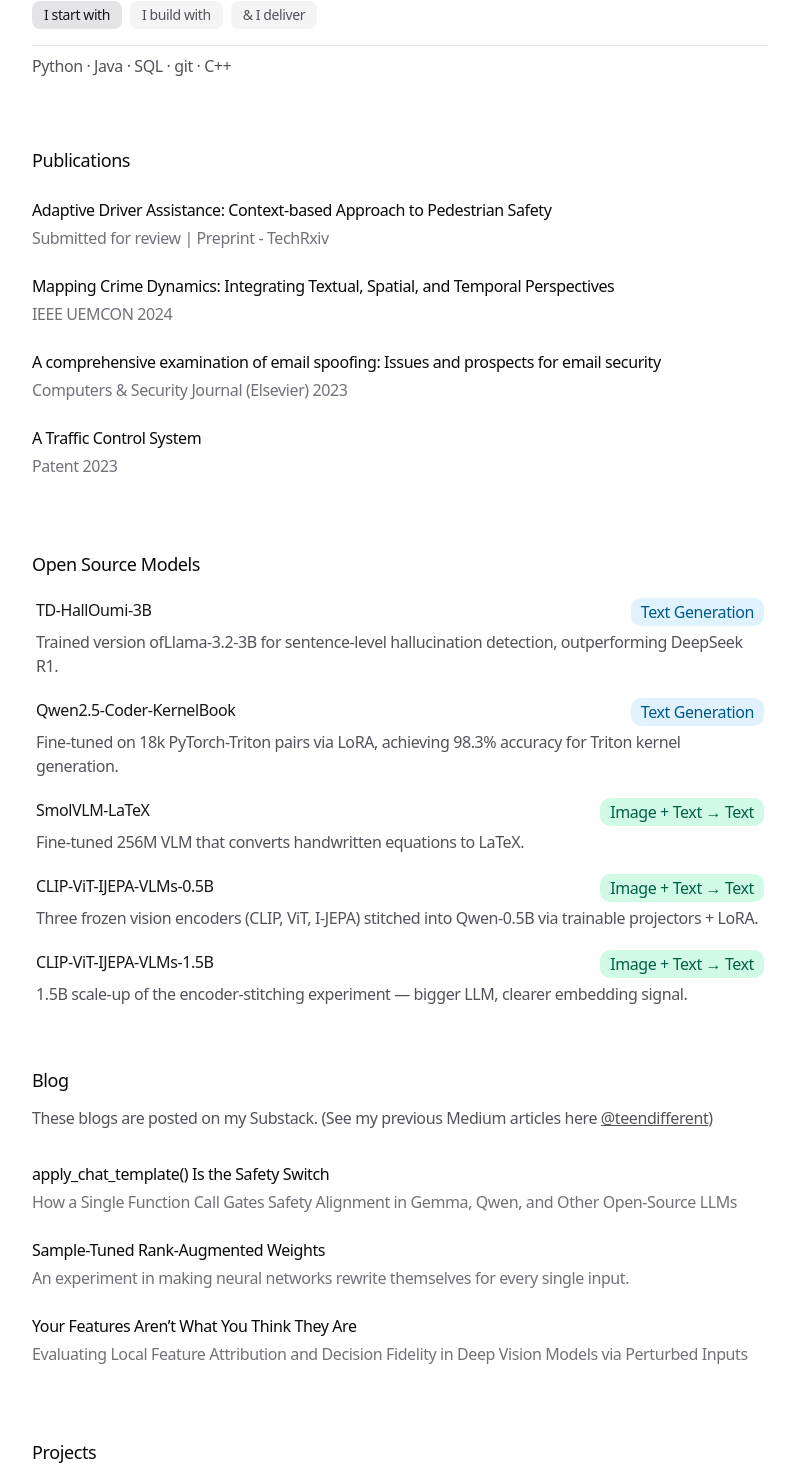
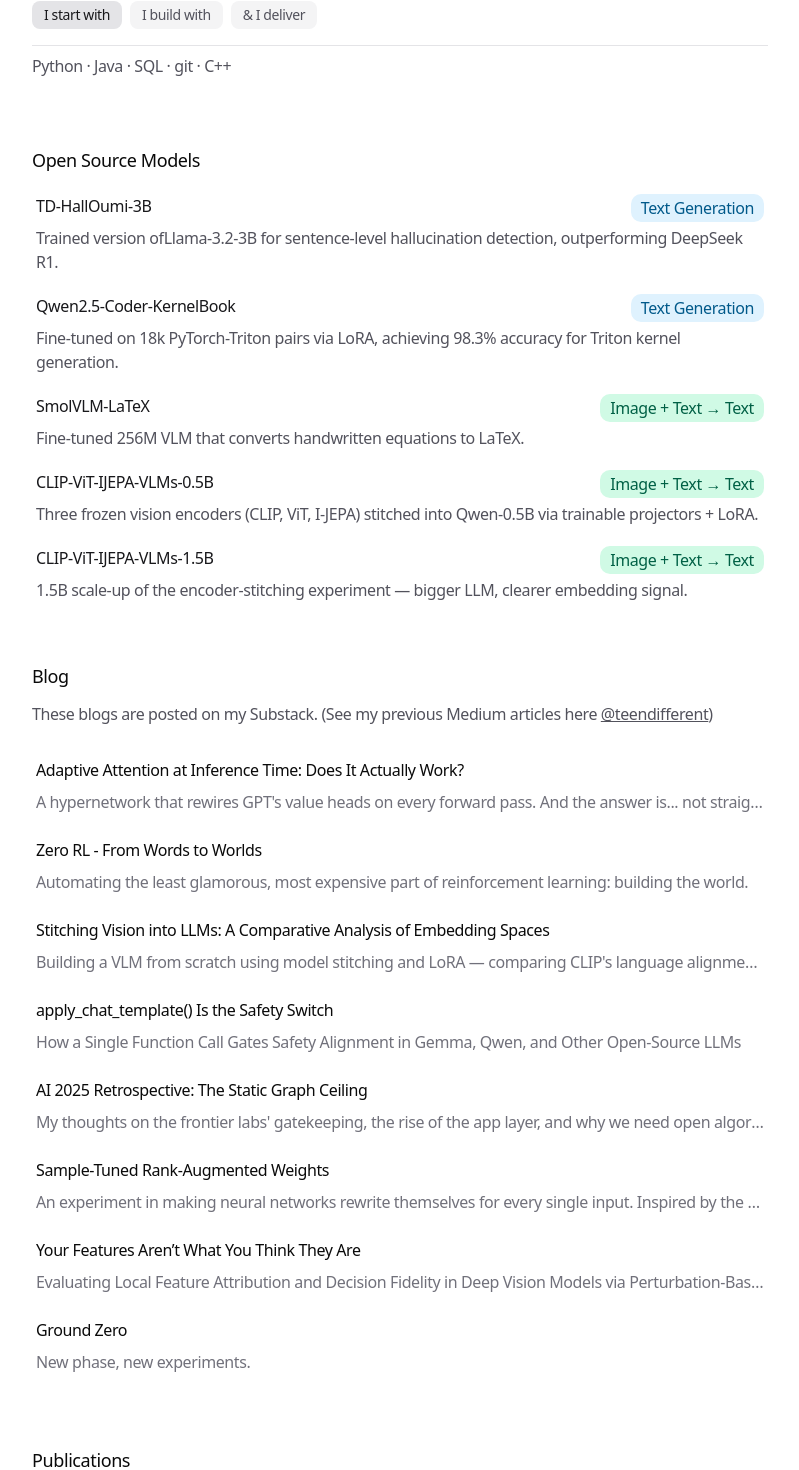
Before and after one commit to REDDITARUN/REDDITARUN.github.io, a Next.js app: page / in a window 1280 px wide. Shown: the part 1305-2775 px from the top of the page, without its empty margins (240-1039 px from the left). Built offline with nearby package versions, Linux system fonts and the light colour scheme.

Commit message:
Update portfolio UI and automate Substack blog sync

```diff
--- a/app/data.ts
+++ b/app/data.ts
@@ -1,3 +1,5 @@
+import generatedBlogPosts from './generated/substack-posts.json'
+
 type Project = {
   name: string
   description: string
@@ -80,7 +82,7 @@
       'Experimental system-wide AI autocomplete that uses Gemini Flash with visual context for smarter, app-agnostic suggestions.',
     read_link: '',
     code_link: 'https://github.com/REDDITARUN/systemcursor',
-    id: 'project17',
+    id: 'project23',
   },
   {
     name: 'DEPTHS - Depth and Proximity Tracking for Human Support',
@@ -402,7 +404,7 @@
   },
 ]
 
-export const BLOG_POSTS: BlogPosts[] = [
+const MANUAL_BLOG_POSTS: BlogPosts[] = [
   {
     title: 'apply_chat_template() Is the Safety Switch',
     description: 'How a Single Function Call Gates Safety Alignment in Gemma, Qwen, and Other Open-Source LLMs',
@@ -422,6 +424,9 @@
     uid: 'blog-1',
   },
 ]
+
+export const BLOG_POSTS: BlogPosts[] =
+  generatedBlogPosts.length > 0 ? generatedBlogPosts : MANUAL_BLOG_POSTS
 
 export const SOCIAL_LINKS: SocialLink[] = [
   {
--- /dev/null
+++ b/app/generated/substack-posts.json
@@ -0,0 +1,50 @@
+[
+  {
+    "title": "Adaptive Attention at Inference Time: Does It Actually Work?",
+    "description": "A hypernetwork that rewires GPT's value heads on every forward pass. And the answer is... not straightforward.",
+    "link": "https://teendifferent.substack.com/p/adaptive-attention-at-inference-time",
+    "uid": "blog-10"
+  },
+  {
+    "title": "Zero RL - From Words to Worlds",
+    "description": "Automating the least glamorous, most expensive part of reinforcement learning: building the world.",
+    "link": "https://teendifferent.substack.com/p/zero-rl-from-words-to-worlds",
+    "uid": "blog-9"
+  },
+  {
+    "title": "Stitching Vision into LLMs: A Comparative Analysis of Embedding Spaces",
+    "description": "Building a VLM from scratch using model stitching and LoRA — comparing CLIP's language alignment vs. I-JEPA's world modeling.",
+    "link": "https://teendifferent.substack.com/p/stitching-vision-into-llms-a-comparative",
+    "uid": "blog-8"
+  },
+  {
+    "title": "apply_chat_template() Is the Safety Switch",
+    "description": "How a Single Function Call Gates Safety Alignment in Gemma, Qwen, and Other Open-Source LLMs",
+    "link": "https://teendifferent.substack.com/p/apply_chat_template-is-the-safety",
+    "uid": "blog-7"
+  },
+  {
+    "title": "AI 2025 Retrospective: The Static Graph Ceiling",
+    "description": "My thoughts on the frontier labs' gatekeeping, the rise of the app layer, and why we need open algorithms, not just open weights.",
+    "link": "https://teendifferent.substack.com/p/ai-2025-retrospective-the-static",
+    "uid": "blog-6"
+  },
+  {
+    "title": "Sample-Tuned Rank-Augmented Weights",
+    "description": "An experiment in making neural networks rewrite themselves for every single input. Inspired by the human brain.",
+    "link": "https://teendifferent.substack.com/p/sample-tuned-rank-augmented-weights",
+    "uid": "blog-5"
+  },
+  {
+    "title": "Your Features Aren’t What You Think They Are",
+    "description": "Evaluating Local Feature Attribution and Decision Fidelity in Deep Vision Models via Perturbation-Based Explanations",
+    "link": "https://teendifferent.substack.com/p/your-features-arent-what-you-think",
+    "uid": "blog-4"
+  },
+  {
+    "title": "Ground Zero",
+    "description": "New phase, new experiments.",
+    "link": "https://teendifferent.substack.com/p/ground-zero",
+    "uid": "blog-3"
+  }
+]
--- a/app/page.tsx
+++ b/app/page.tsx
@@ -128,8 +128,8 @@
       >
         <div className="flex-1">
           <p className="text-zinc-600 dark:text-zinc-400">
-          I love building and training tiny neural nets (GPU-poor life), across anything from text to vision and audio.
-          Most of my experiments explore making models a bit more human-like, and I write blogs to share what I learn.
+          Building big functions (neural nets) from scratch, or orchestrates big and small functions (agents).
+          Obsessed with making them more human-like… constantly experimenting, writing what’s learned, and recharging through nature, cycling, and hiking.
           </p>
         </div>
       </motion.section>
@@ -231,45 +231,6 @@
         </div>
       </motion.section>
 
-
-      <motion.section
-        variants={VARIANTS_SECTION}
-        transition={TRANSITION_SECTION}
-      >
-        <h3 className="mb-3 text-lg font-medium">Publications</h3>
-        <div className="flex flex-col space-y-0">
-          <AnimatedBackground
-            enableHover
-            className="h-full w-full rounded-lg bg-zinc-100 dark:bg-zinc-900/80"
-            transition={{
-              type: 'spring',
-              bounce: 0,
-              duration: 0.2,
-            }}
-          >
-            {PUBLICATIONS.map((post) => (
-              <Link
-                key={post.uid}
-                className="-mx-3 rounded-xl px-3 py-3"
-                href={post.link}
-                data-id={post.uid}
-                target="_blank"
-                rel="noopener noreferrer"
-              >
-                <div className="flex flex-col space-y-1">
-                  <h4 className="font-normal dark:text-zinc-100">
-                    {post.title}
-                  </h4>
-                  <p className="text-zinc-500 dark:text-zinc-400">
-                    {post.description}
-                  </p>
-                </div>
-              </Link>
-            ))}
-          </AnimatedBackground>
-        </div>
-      </motion.section>
-
       <motion.section
         variants={VARIANTS_SECTION}
         transition={TRANSITION_SECTION}
@@ -341,6 +302,44 @@
             {BLOG_POSTS.map((post) => (
               <Link
                 key={post.uid}
+                className="-mx-2 rounded-xl px-3 py-3"
+                href={post.link}
+                data-id={post.uid}
+                target="_blank"
+                rel="noopener noreferrer"
+              >
+                <div className="flex flex-col space-y-1">
+                  <h4 className="font-normal dark:text-zinc-100">
+                    {post.title}
+                  </h4>
+                  <p className="mt-1 truncate text-base text-zinc-500 dark:text-zinc-400">
+                    {post.description}
+                  </p>
+                </div>
+              </Link>
+            ))}
+          </AnimatedBackground>
+        </div>
+      </motion.section>
+
+      <motion.section
+        variants={VARIANTS_SECTION}
+        transition={TRANSITION_SECTION}
+      >
+        <h3 className="mb-3 text-lg font-medium">Publications</h3>
+        <div className="flex flex-col space-y-0">
+          <AnimatedBackground
+            enableHover
+            className="h-full w-full rounded-lg bg-zinc-100 dark:bg-zinc-900/80"
+            transition={{
+              type: 'spring',
+              bounce: 0,
+              duration: 0.2,
+            }}
+          >
+            {PUBLICATIONS.map((post) => (
+              <Link
+                key={post.uid}
                 className="-mx-3 rounded-xl px-3 py-3"
                 href={post.link}
                 data-id={post.uid}
@@ -361,7 +360,6 @@
         </div>
       </motion.section>
 
-
       <motion.section
         variants={VARIANTS_SECTION}
         transition={TRANSITION_SECTION}
@@ -379,29 +377,27 @@
         <div className="grid grid-cols-1 gap-5 sm:grid-cols-2">
           {PROJECTS.map((project) => (
             <motion.div
-                  key={project.name}
+              key={project.id}
+              className="-mx-3 block w-full rounded-xl px-3 py-3 transition-colors duration-150 hover:bg-zinc-100 dark:hover:bg-zinc-900/80"
               variants={{
                 hidden: { opacity: 0, y: 20, filter: 'blur(8px)' },
                 visible: { opacity: 1, y: 0, filter: 'blur(0px)' },
               }}
             >
-            <div key={project.name} className="space-y-2">
-
-              <div className="px-1">
+              <div className="space-y-1 px-1">
                 <a
                   className="font-base group relative inline-block font-[450] text-zinc-900 dark:text-zinc-50"
                   target="_blank"
                 >
                   {project.name}
-
                 </a>
-                <div className="flex flex-row justify-start space-x-3">
+                <div className="flex flex-row justify-start gap-3">
                   {project.code_link && (
                     <a
                       href={project.code_link}
                       target="_blank"
                       rel="noopener noreferrer"
-                    className="inline-flex items-center rounded-lg bg-sky-100 px-2.5 py-0.5 text-s font-medium text-zinc-700 hover:bg-sky-200 dark:bg-sky-900/40 dark:text-sky-200 dark:hover:bg-sky-900/70"
+                      className="inline-flex items-center rounded-sm bg-sky-100 px-2 py-0.2 text-s font-medium text-zinc-700 hover:bg-sky-200 dark:bg-sky-900/40 dark:text-sky-200 dark:hover:bg-sky-900/70"
                     >
                       Code
                     </a>
@@ -411,17 +407,15 @@
                       href={project.read_link}
                       target="_blank"
                       rel="noopener noreferrer"
-                    className="inline-flex items-center rounded-lg bg-amber-100 px-2.5 py-0.5 text-s font-medium text-zinc-700 hover:bg-amber-200 dark:bg-amber-900/40 dark:text-amber-200 dark:hover:bg-amber-900/70"
+                      className="inline-flex items-center rounded-sm bg-amber-100 px-2 py-0.2 text-s font-medium text-zinc-700 hover:bg-amber-200 dark:bg-amber-900/40 dark:text-amber-200 dark:hover:bg-amber-900/70"
                     >
                       Read
                     </a>
                   )}
                 </div>
-                <p className="text-base text-zinc-600 dark:text-zinc-400">
+                <p className="text-justify text-base text-zinc-600 dark:text-zinc-400">
                   {project.description}
                 </p>
-              </div>
-
               </div>
             </motion.div>
           ))}
--- a/app/sitemap.ts
+++ b/app/sitemap.ts
@@ -15,7 +15,7 @@
 
   // 2. Blog posts
   const posts: MetadataRoute.Sitemap = BLOG_POSTS.map((post) => ({
-    url: `${base}${post.link}`,
+    url: post.link.startsWith('http') ? post.link : `${base}${post.link}`,
     lastModified: new Date(),
   }))
 
--- a/components/ui/animated-background.tsx
+++ b/components/ui/animated-background.tsx
@@ -19,6 +19,7 @@
   className?: string
   transition?: Transition
   enableHover?: boolean
+  keepActiveOnLeave?: boolean
 }
 
 export function AnimatedBackground({
@@ -28,6 +29,7 @@
   className,
   transition,
   enableHover = false,
+  keepActiveOnLeave = false,
 }: AnimatedBackgroundProps) {
   const [activeId, setActiveId] = useState<string | null>(null)
   const uniqueId = useId()
@@ -52,7 +54,11 @@
     const interactionProps = enableHover
       ? {
           onMouseEnter: () => handleSetActiveId(id),
-          onMouseLeave: () => handleSetActiveId(null),
+          onMouseLeave: () => {
+            if (!keepActiveOnLeave) {
+              handleSetActiveId(null)
+            }
+          },
         }
       : {
           onClick: () => handleSetActiveId(id),
@@ -83,7 +89,7 @@
             />
           )}
         </AnimatePresence>
-        <div className="z-10">{child.props.children}</div>
+        <div className="relative z-10 w-full">{child.props.children}</div>
       </>,
     )
   })
--- a/package.json
+++ b/package.json
@@ -4,7 +4,8 @@
   "private": true,
   "scripts": {
     "dev": "next dev",
-    "build": "next build",
+    "sync:substack": "node scripts/sync-substack.mjs",
+    "build": "npm run sync:substack && next build",
     "start": "next start",
     "lint": "next lint"
   },
@@ -22,6 +23,7 @@
     "next-themes": "^0.4.4",
     "react": "^19.0.0",
     "react-dom": "^19.0.0",
+    "rss-parser": "^3.13.0",
     "sugar-high": "^0.9.3",
     "tailwind-merge": "^2.6.0"
   },
```
Also changed, not shown: scripts/sync-substack.mjs (added, +50 -0 lines), 1 other file (tests, documents, lock files or other folders). Lines whose indentation alone changed are shown as unchanged.
